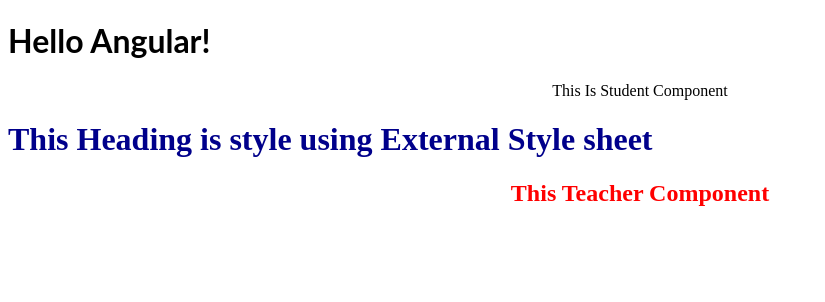
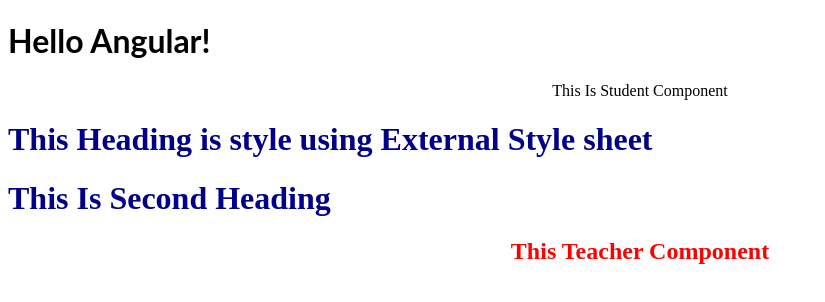
Before and after one commit to kiranlasure/angular-l7gnjh, an Angular app: page / in a window 1280 px wide. Shown: the top 302 px of the page, without its empty margins (0-825 px from the left). Built offline with nearby package versions, Linux system fonts and the light colour scheme.

Commit message:
1 file modified

```diff
--- a/src/app/student/student.component.html
+++ b/src/app/student/student.component.html
@@ -1,2 +1,3 @@
 <div style="text-align:center">This Is Student Component</div>
 <h1>This Heading is style using External Style sheet</h1>
+<h1>This Is Second Heading</h1>
```
